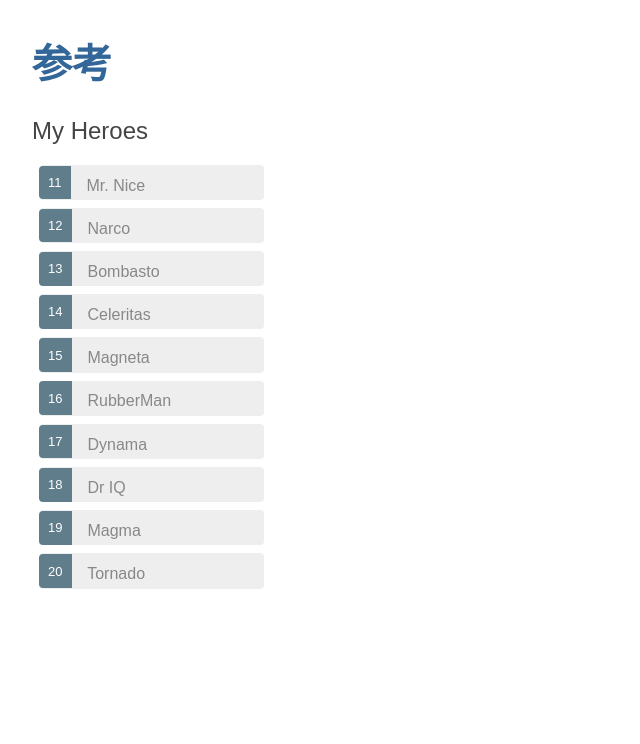
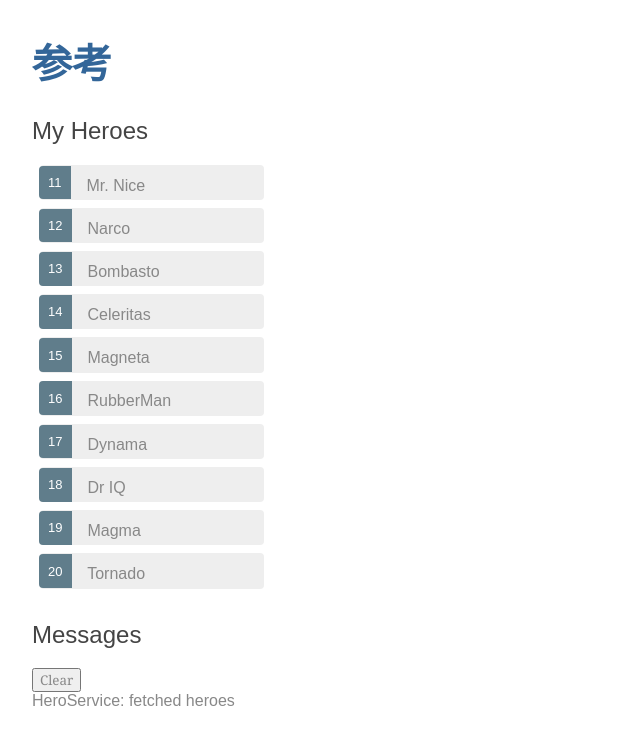
Before and after one commit to xujian/cankao, an Angular app: page / in a window 1280 px wide. Shown: the top 744 px of the page, without its empty margins (0-640 px from the left). Built offline with nearby package versions, Linux system fonts and the light colour scheme.

Commit message:
+ messageService

```diff
--- a/src/app/app.component.html
+++ b/src/app/app.component.html
@@ -2,4 +2,5 @@
 <div>
   <h1>{{ title }}</h1>
   <app-heroes></app-heroes>
+  <app-messages></app-messages>
 </div>
--- a/src/app/app.module.ts
+++ b/src/app/app.module.ts
@@ -5,12 +5,14 @@
 import { AppComponent } from './app.component';
 import { HeroesComponent } from './heroes/heroes.component';
 import { HeroDetailComponent } from './hero-detail/hero-detail.component';
+import { MessagesComponent } from './messages/messages.component';
 
 @NgModule({
   declarations: [
     AppComponent,
     HeroesComponent,
-    HeroDetailComponent
+    HeroDetailComponent,
+    MessagesComponent
   ],
   imports: [
     BrowserModule,
--- a/src/app/hero.service.ts
+++ b/src/app/hero.service.ts
@@ -2,15 +2,17 @@
 import { Observable, of } from 'rxjs';
 import { Hero } from './hero';
 import { HEROES } from './mock-heroes';
+import { MessageService } from './message.service';
 
 @Injectable({
   providedIn: 'root'
 })
 export class HeroService {
 
-  constructor() { }
+  constructor(private messageService: MessageService) { }
 
   getHeroes(): Observable<Hero []> {
+    this.messageService.add('HeroService: fetched heroes');
     return of(HEROES);
   }
 }
--- /dev/null
+++ b/src/app/message.service.ts
@@ -0,0 +1,18 @@
+import { Injectable } from '@angular/core';
+
+@Injectable({
+   providedIn: 'root'
+})
+export class MessageService {
+   messages: string[] = [];
+
+   constructor() { }
+
+   add(message: string) {
+     this.messages.push(message);
+   }
+
+   clear() {
+     this.messages = [];
+   }
+}
--- /dev/null
+++ b/src/app/messages/messages.component.html
@@ -0,0 +1,6 @@
+<div *ngIf="messageService.messages.length">
+   <h2>Messages</h2>
+   <button class="clear"
+    (click)="messageService.clear()">Clear</button>
+  <div *ngFor='let message of messageService.messages'>{{message}}</div>
+</div>
--- /dev/null
+++ b/src/app/messages/messages.component.ts
@@ -0,0 +1,16 @@
+import { Component, OnInit } from '@angular/core';
+import { MessageService } from '../message.service';
+
+@Component({
+  selector: 'app-messages',
+  templateUrl: './messages.component.html',
+  styleUrls: ['./messages.component.css']
+})
+export class MessagesComponent implements OnInit {
+
+  constructor(public messageService: MessageService) { }
+
+  ngOnInit() {
+  }
+
+}
```
Also changed, not shown: src/app/messages/messages.component.css (added), 2 other files (tests, documents, lock files or other folders).
